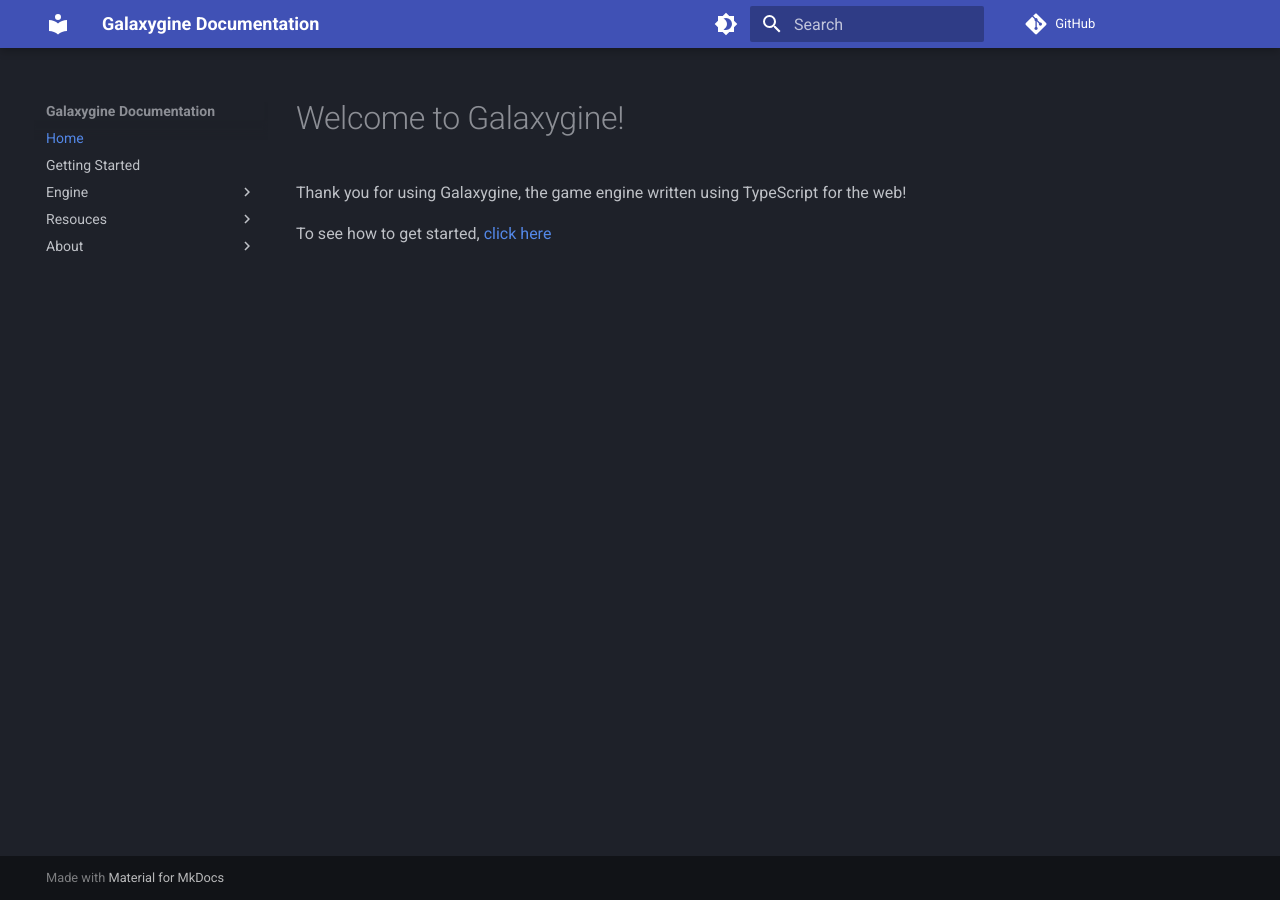
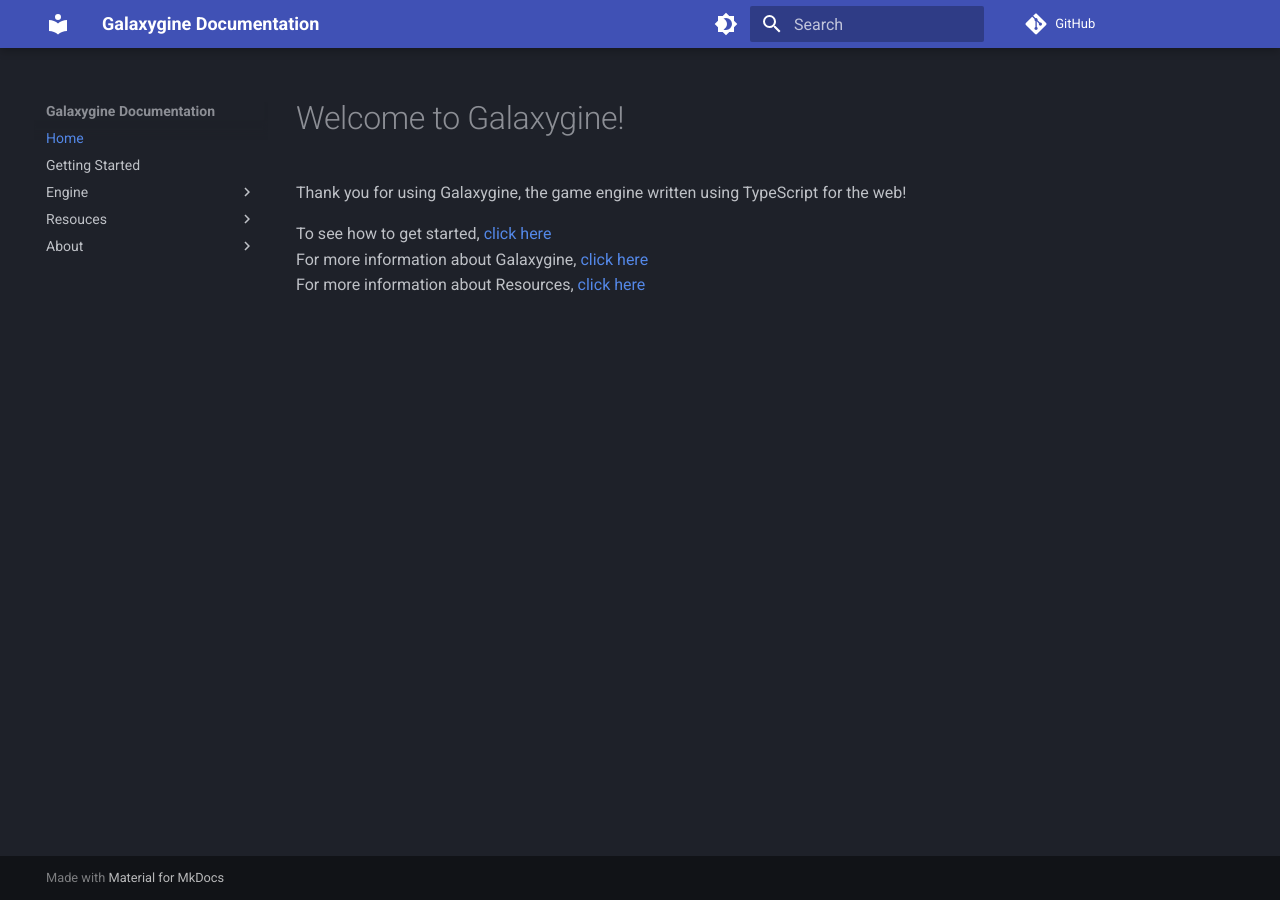
Before and after one commit to GalaxyGamingBoy/Galaxygine_Documentation, an MkDocs documentation site: the page built from docs/index.md, in a window 1280 px wide. Built offline with MkDocs 1.6.1 and Material for MkDocs 9.7.7, drawn with Linux system fonts in a browser that asks for light colours; comment, search, counter and statistics services are not loaded.

Commit message:
docs: Updated index.md

```diff
--- a/docs/index.md
+++ b/docs/index.md
@@ -3,3 +3,5 @@
 Thank you for using Galaxygine, the game engine written using TypeScript for the web!
 
 To see how to get started, [click here](getting_started.md)
+For more information about Galaxygine, [click here](engine/galaxygine.md)
+For more information about Resources, [click here](res/resources.md)
```
